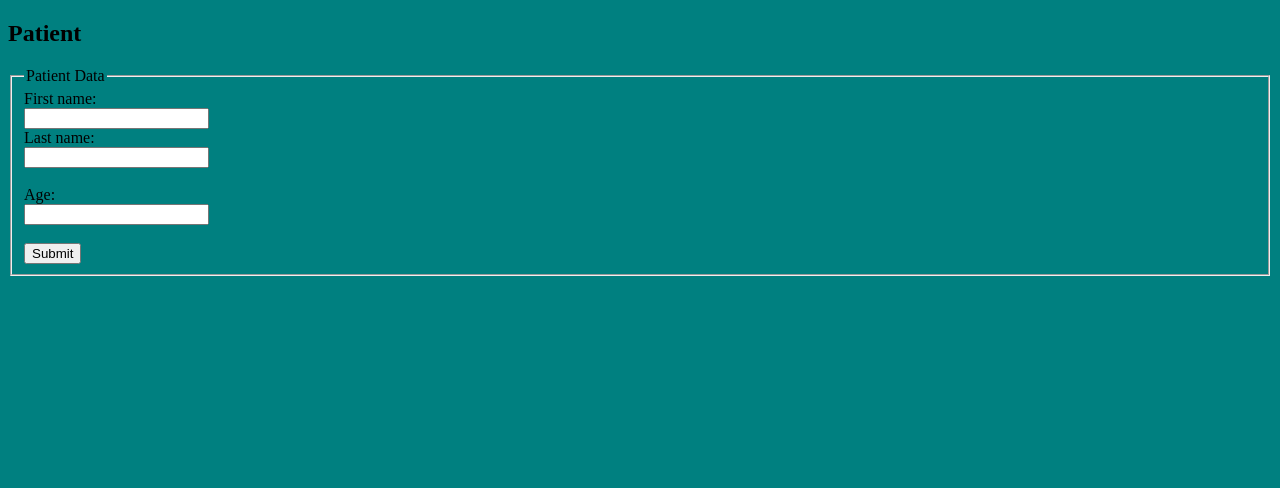
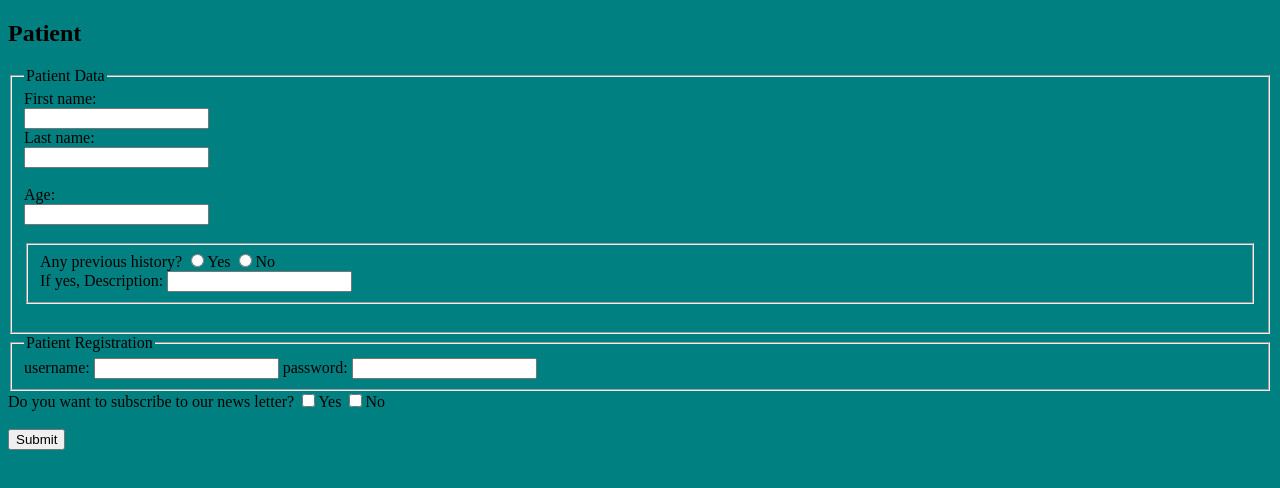
Before and after one commit to RieyonaM/Hospital-Management, a plain HTML site: page P_form.html in a window 1280 px wide. Drawn offline with Linux system fonts and the light colour scheme.

Commit message:
Add files via upload

```diff
--- a/P_form.html
+++ b/P_form.html
@@ -13,9 +13,28 @@
         <input type="text" id="lname" name="lname"><br><br>
         <label for="age">Age:</label><br>
         <input type="number" id="age" name="age"><br><br>
-        <input type="submit" value="Submit">
+        <fieldset>
+            <label for="ch">Any previous history?</label>
+            <input type="radio" name="ch" value="yes">Yes
+            <input type="radio" name="ch" value="no">No<br>
+            <label for="desc">If yes, Description:</label>
+            <input type="text" name="desc">
+        </fieldset>
+        <br>
+
+
     </fieldset>
-
+    <fieldset>
+        <legend>Patient Registration</legend>
+        <label for="uname">username:</label>
+        <input type="text" name="uname">
+        <label for="pass">password:</label>
+        <input type="pass" name="pass">
+    </fieldset>
+    Do you want to subscribe to our news letter?
+    <input type="checkbox" name="yesm">Yes
+    <input type="checkbox" name="nom">No<br><br>
+    <input type="submit" value="Submit">
 </form>
 
 
```
